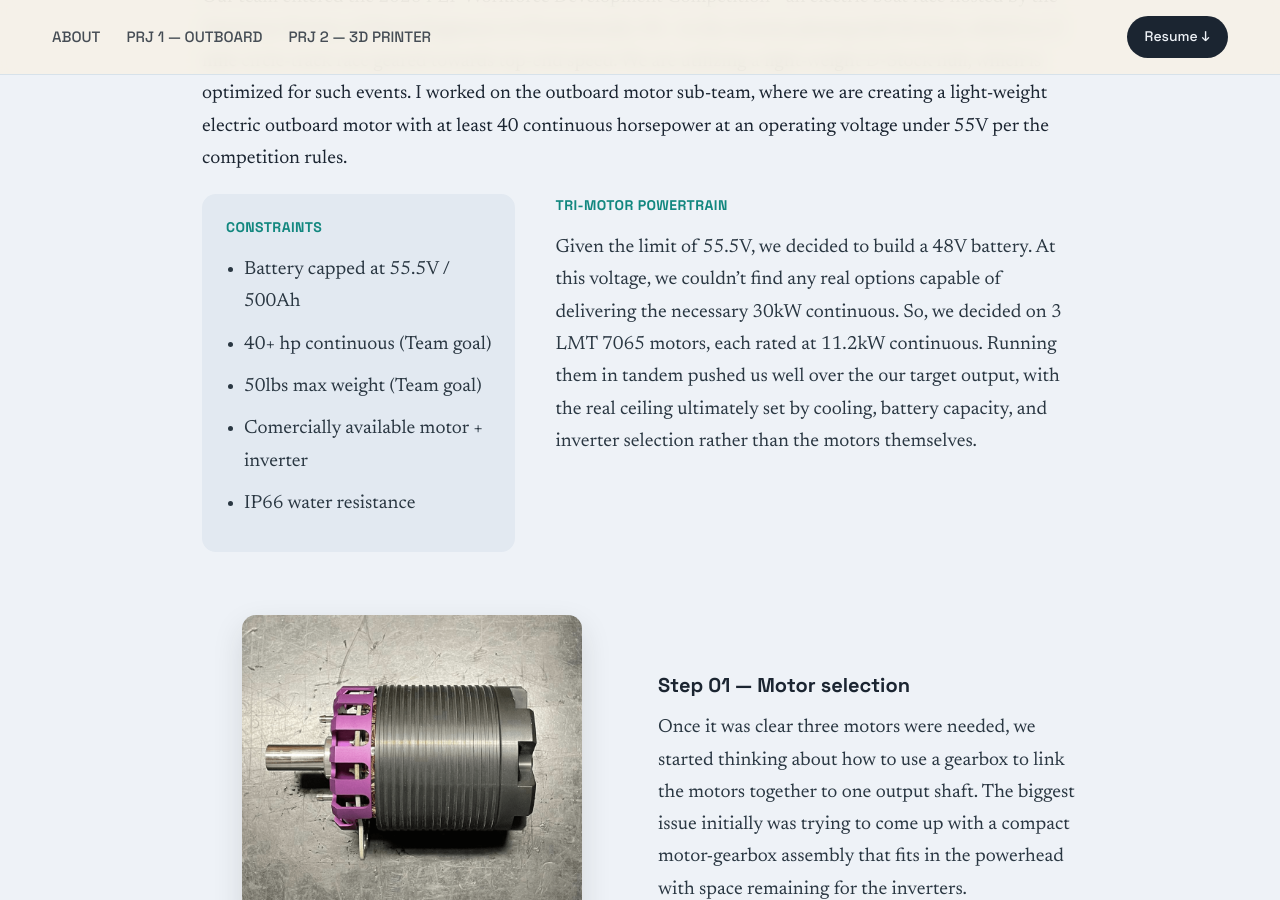
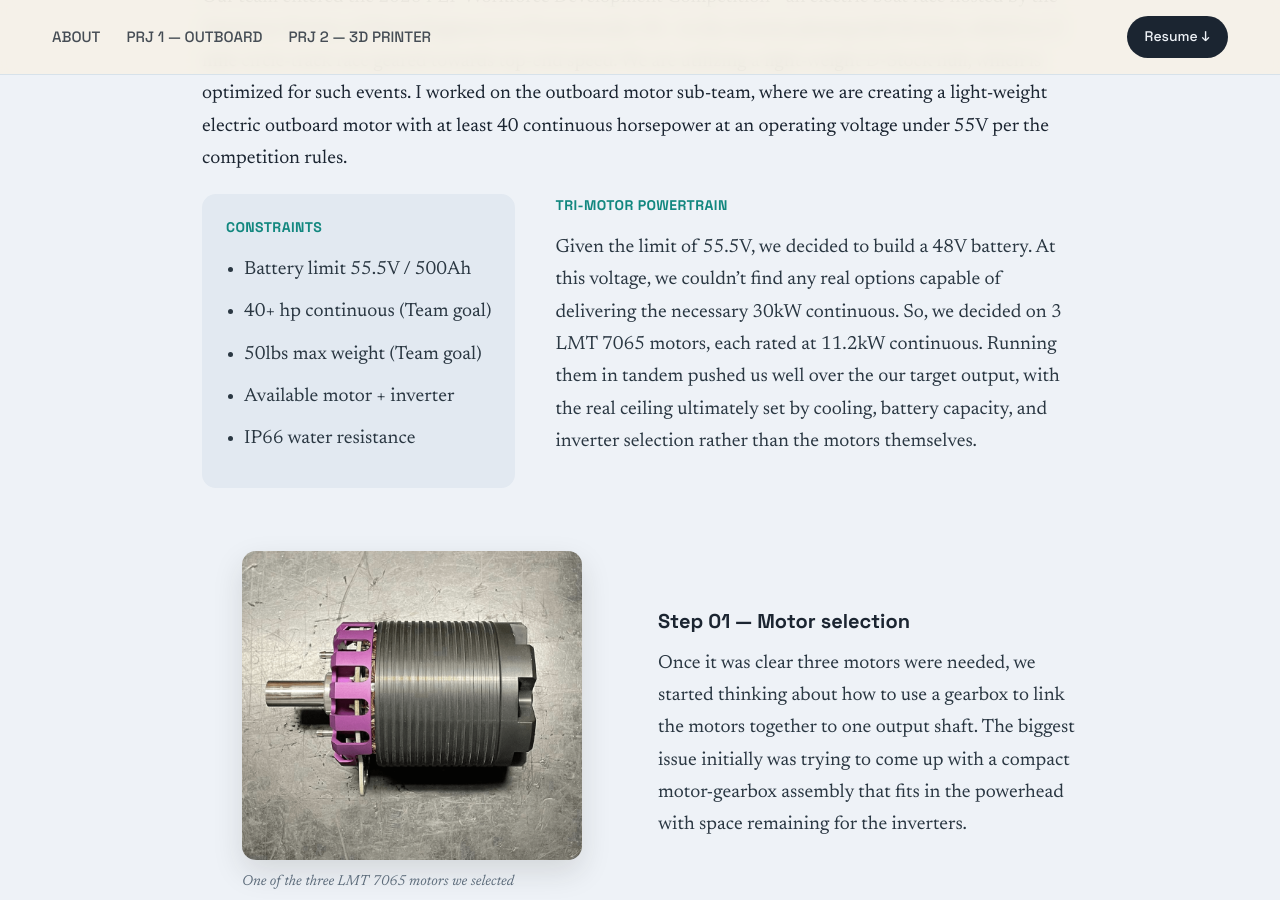
Before and after one commit to zacharysalloum/zacharysalloum.github.io, a Jekyll site: the page built from index.md, in a window 1280 px wide and 900 px high, scrolled down 2195 px. Built offline with Jekyll 4.4.1, drawn with Linux system fonts in a browser that asks for light colours.

Commit message:
Update index.md

```diff
--- a/index.md
+++ b/index.md
@@ -79,10 +79,10 @@ This ongoing project is a part of the University of Michigan Electric Boat Team'
 <div class="constraints-col" markdown="1">
 ### Constraints
 
-- Battery capped at 55.5V / 500Ah
+- Battery limit 55.5V / 500Ah
 - 40+ hp continuous (Team goal)
 - 50lbs max weight (Team goal)
-- Comercially available motor + inverter
+- Available motor + inverter
 - IP66 water resistance
 
 </div>
```
